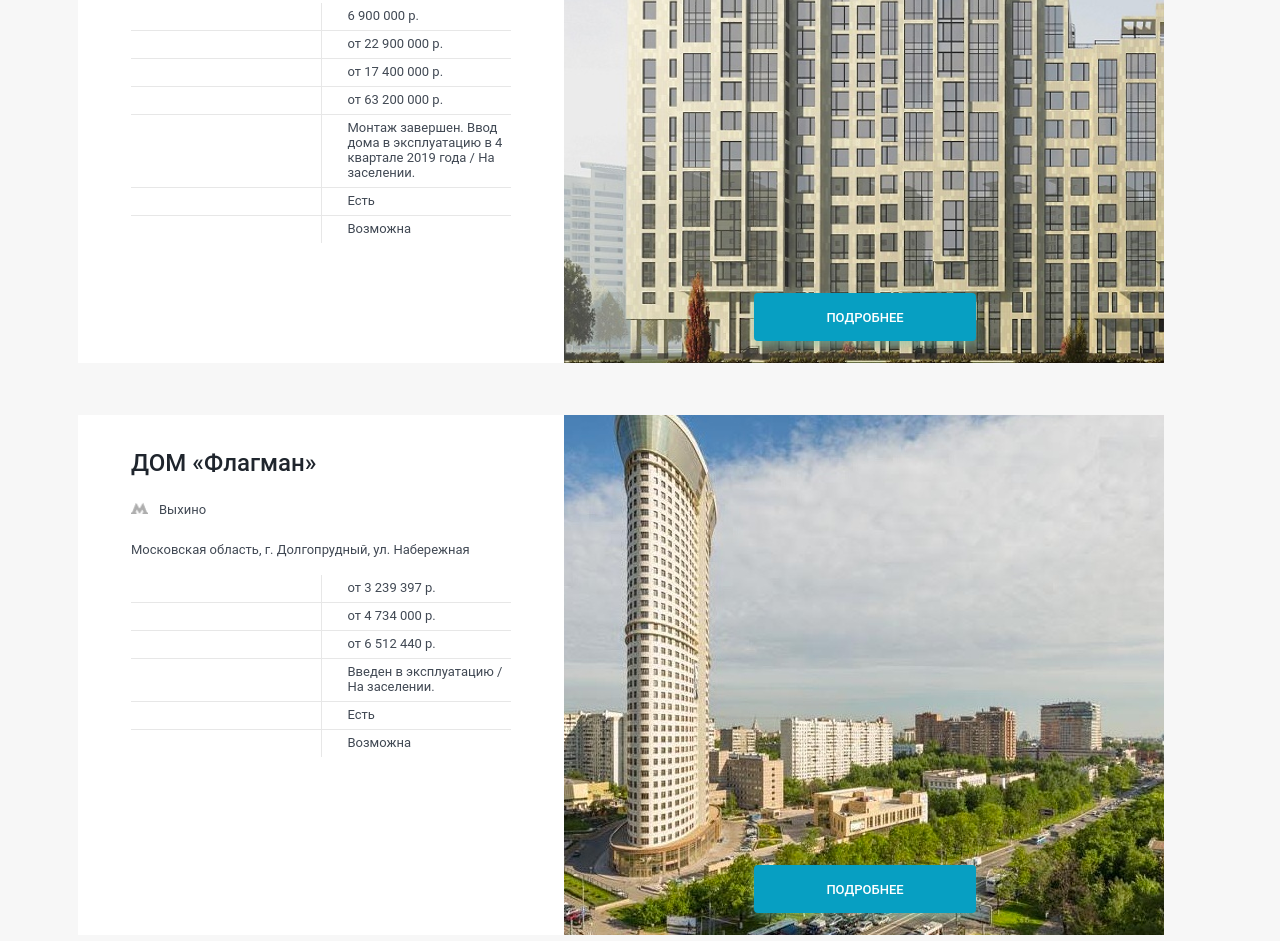
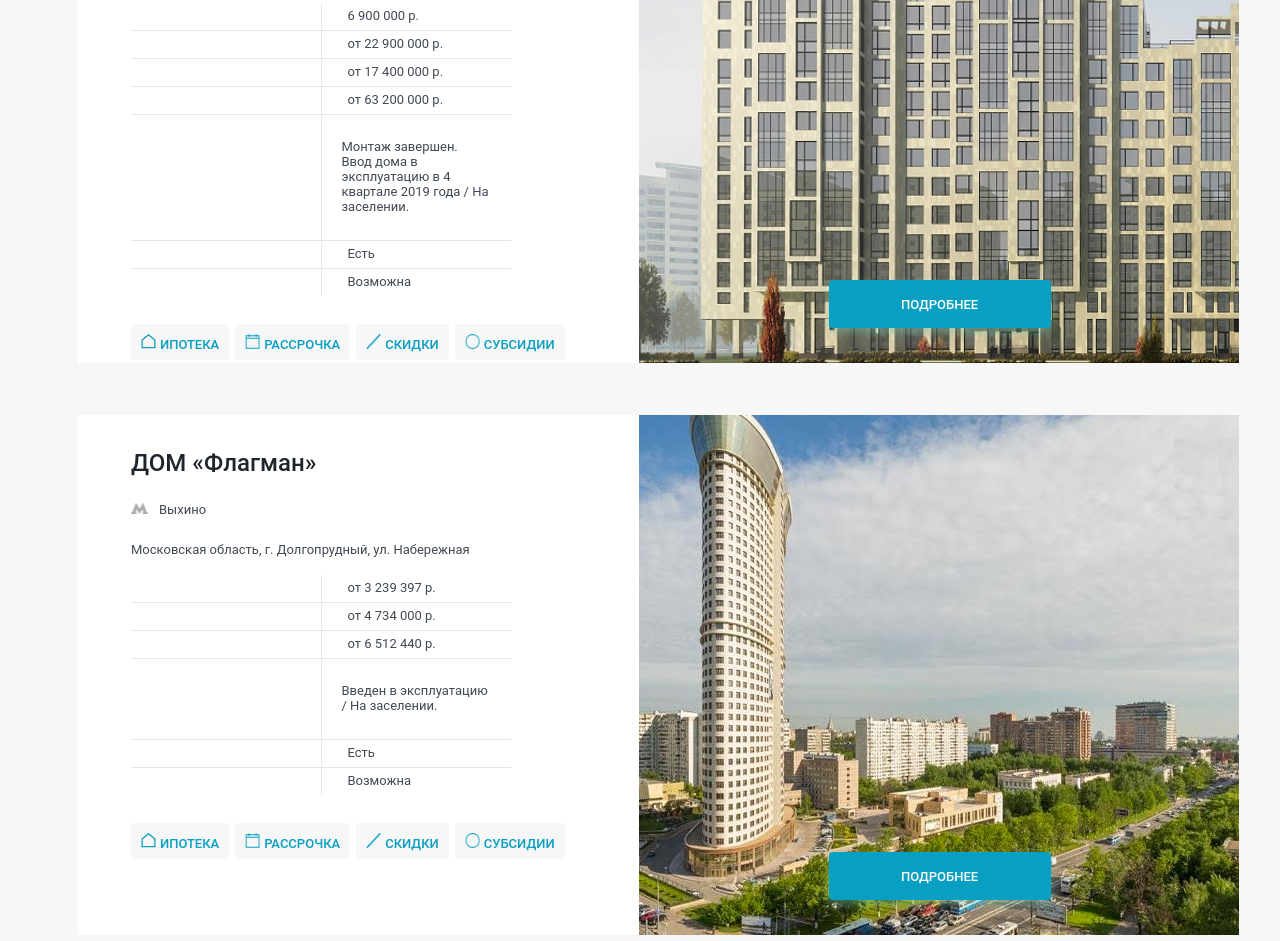
Before and after one commit to Stadionova/evrika-site, a website built with webpack: page index.html in a window 1280 px wide. Shown: the part 1379-2320 px from the top of the page. Built offline with nearby package versions, Linux system fonts and the light colour scheme; files whose address does not match are found by name.

Commit message:
corrected layout

```diff
--- a/index.html
+++ b/index.html
@@ -334,7 +334,7 @@
                                             </tr>
                                             <tr>
                                                 <td class="bottom-line"></td>
-                                                <td class="flat__table__filled bottom-line">
+                                                <td class="flat__table__filled bottom-line flat-text-desc">
                                                     <div class="flat__table__price">
                                                         <div><span>Монтаж завершен. Ввод дома в эксплуатацию в 4
                                                                 квартале
@@ -361,6 +361,24 @@
                                                 </td>
                                             </tr>
                                         </table>
+                                        <div class="flat__stocks">
+                                            <div class="flat__discounts">
+                                                <img src="img/mortgage.png" alt="ипотека">
+                                                <span>Ипотека</span>
+                                            </div>
+                                            <div class="flat__discounts">
+                                                <img src="img/installment.png" alt="рассрочка">
+                                                <span>Рассрочка</span>
+                                            </div>
+                                            <div class="flat__discounts">
+                                                <img src="img/discounts.png" alt="скидки">
+                                                <span>Скидки</span>
+                                            </div>
+                                            <div class="flat__discounts">
+                                                <img src="img/subsidies.png" alt="субсидии">
+                                                <span>субсидии</span>
+                                            </div>
+                                        </div>
                                     </div>
                                 </div>
                             </div>
@@ -408,7 +426,7 @@
                                             </tr>
                                             <tr>
                                                 <td class="bottom-line"></td>
-                                                <td class="flat__table__filled bottom-line">
+                                                <td class="flat__table__filled bottom-line flat-text-desc">
                                                     <div class="flat__table__price">
                                                         <div><span>Введен в эксплуатацию / На заселении.</span></div>
                                                     </div>
@@ -431,6 +449,24 @@
                                                 </td>
                                             </tr>
                                         </table>
+                                        <div class="flat__stocks">
+                                            <div class="flat__discounts">
+                                                <img src="img/mortgage.png" alt="ипотека">
+                                                <span>Ипотека</span>
+                                            </div>
+                                            <div class="flat__discounts">
+                                                <img src="img/installment.png" alt="рассрочка">
+                                                <span>Рассрочка</span>
+                                            </div>
+                                            <div class="flat__discounts">
+                                                <img src="img/discounts.png" alt="скидки">
+                                                <span>Скидки</span>
+                                            </div>
+                                            <div class="flat__discounts">
+                                                <img src="img/subsidies.png" alt="субсидии">
+                                                <span>субсидии</span>
+                                            </div>
+                                        </div>
                                     </div>
                                 </div>
                             </div>
@@ -486,7 +522,7 @@
                                             </tr>
                                             <tr>
                                                 <td class="bottom-line"></td>
-                                                <td class="flat__table__filled bottom-line">
+                                                <td class="flat__table__filled bottom-line flat-text-desc">
                                                     <div class="flat__table__price">
                                                         <div><span>Монтаж завершен. Ввод дома в эксплуатацию в 4
                                                                 квартале 2019
--- a/src/styles.less
+++ b/src/styles.less
@@ -565,15 +565,11 @@
 
 .flats {
     width: 1440px;
-    height: 1849px;
     background-color: #f7f7f7;
-    margin: 0 auto;
-    margin-top: 500px;
     padding-top: 60px;
     width: 1180px;
     margin: 0 auto;
     padding: 28px;
-    margin-top: 80px;
     margin-top: 500px;
     .flats-adv {
         width: 1180px;
@@ -581,20 +577,24 @@
         .flat-desc {
             width: 1180px;
             .flat-text {
-                width: 1180px;
                 margin-bottom: 52px;
                 display: flex;
                 .flat-info {
-                    // width: 580px;
+                    background-color: #ffffff;
                     height: 520px;
-                    background-color: #ffffff;
-                    .text-block-inside {
                     padding-left: 53px;
                     padding-top: 35px;
-                        padding-bottom: 68px;
+                    padding-right: 68px;
+                }
+            }
+        }
+    }
+}
+
 .flat__title {
     margin-bottom: 22px;
-                            span {
+}
+.flat__title span {
     width: 285px;
     height: 29px;
     color: #1f252d;
@@ -602,15 +602,18 @@
     font-size: 24px;
     font-weight: 500;
 }
-                        }
+
 .flat__metro {
     margin-bottom: 22px;
-                            img {
+}
+
+.flat__metro img {
     width: 17px;
     height: 12px;
     margin-right: 7px;
 }
-                            span {
+
+.flat__metro span {
     width: 91px;
     height: 17px;
     color: #404853;
@@ -618,7 +621,7 @@
     font-size: 13px;
     font-weight: 400;
 }
-                        }
+
 .flat__address span {
     height: 17px;
     color: #404853;
@@ -628,29 +631,35 @@
     margin-top: 9px;
     margin-bottom: 23px;
 }
+
 .flat__table {
     margin-top: 17px;
-                            margin-right: 53px;
-                            table {
+}
+
+.flat__table table {
     border-collapse: collapse;
-                                tr td {
+}
+
+.flat__table tr td {
     width: 190px;
     color: #404853;
     font-family: Roboto, regular;
     font-size: 13px;
     font-weight: 400;
+}
+
 .flat__table__price {
     margin-bottom: 5px;
     margin-top: 5px;
 }
+
+.flat__photo {
+    width: 600px;
+    height: 520px;
 }
-                            }
-                        }
-                    }
-                }
-            }
-        }
-    }
+
+.flat__photo-img {
+    position: absolute;
 }
 
 .flat__table__filled {
@@ -662,12 +671,9 @@
     border-bottom: 1px solid #e7e7e7;
 }
 
-.flat__photo {
-    width: 600px;
-}
-
-.flat__photo-img {
+.flat__button {
     position: absolute;
+    margin-top: 437px;
 }
 
 .flat__button button {
@@ -678,7 +684,6 @@
     border-radius: 4px;
     background-color: #079fc2;
     border: none;
-    margin-top: 450px;
     margin-left: 190px;
 }
 
@@ -739,14 +744,15 @@
 }
 
 .flat__discounts {
-    width: 108px;
     height: 36px;
     border-radius: 4px;
     background-color: #f7f7f7;
+    margin-right: 6px;
+    text-align: center;
+    padding: 10px;
     img {
         width: 15px;
         height: 15px;
-        background-color: #079fc2;
     }
     span {
         width: 74px;
@@ -757,6 +763,10 @@
         font-weight: 500;
         text-transform: uppercase;
     }
+}
+
+.flat-text-desc {
+    padding: 20px;
 }
 
 .footer__inside {
```
Lines whose indentation alone changed are shown as unchanged.
